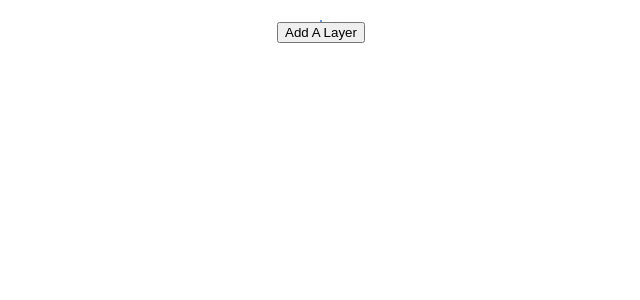
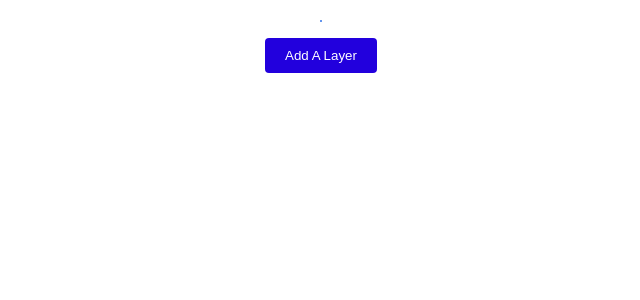
Before and after one commit to kevinjfaucher/Cake-Starter, a React (Vite) app: page / in a window 1280 px wide. Shown: the top 300 px of the page, without its empty margins (319-959 px from the left). Built offline with nearby package versions, Linux system fonts and the light colour scheme.

Commit message:
Durell First Commit

```diff
--- a/src/components/CakeBuilder/styles/LayerAdd.css
+++ b/src/components/CakeBuilder/styles/LayerAdd.css
@@ -0,0 +1,19 @@
+.layer-add {
+    display: flex;
+    flex-direction: column;
+    align-items: center;
+    margin: 1rem 0;
+  }
+
+  .layer-add button {
+    background-color: #2200DD;
+    color: white;
+    padding: 10px 20px;
+    border: none;
+    border-radius: 4px;
+    cursor: pointer;
+  }
+
+  .layer-add button:hover {
+    background-color: #A600DD;
+  }
```
